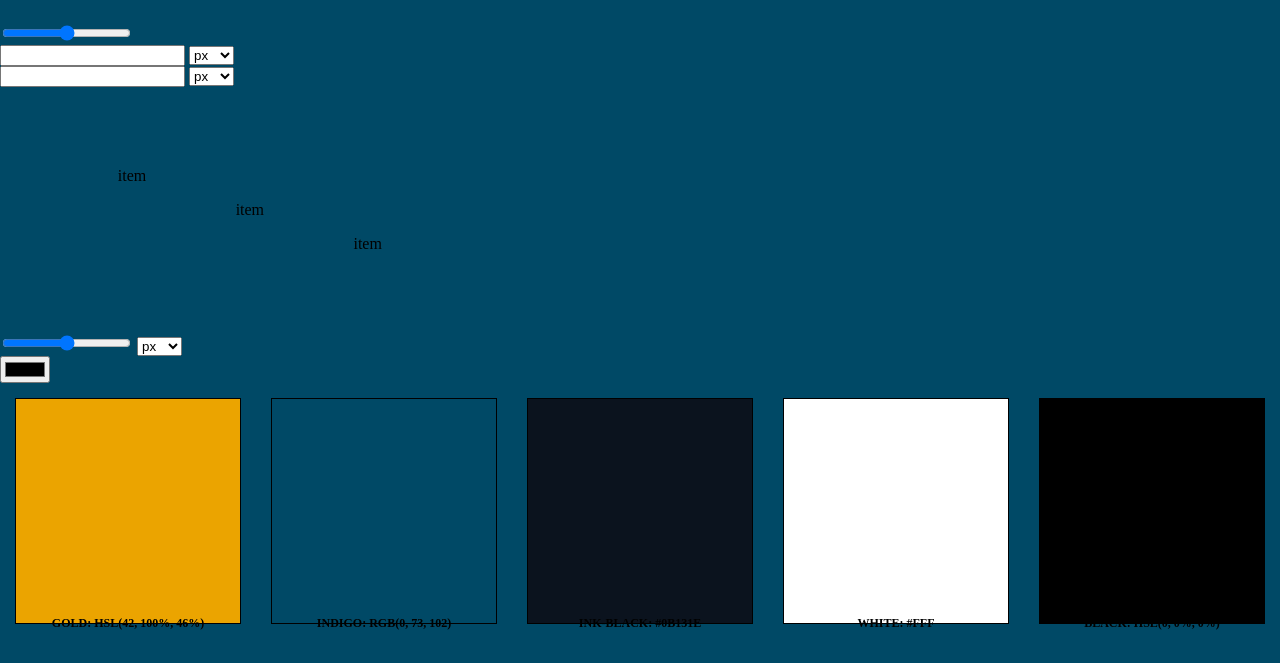
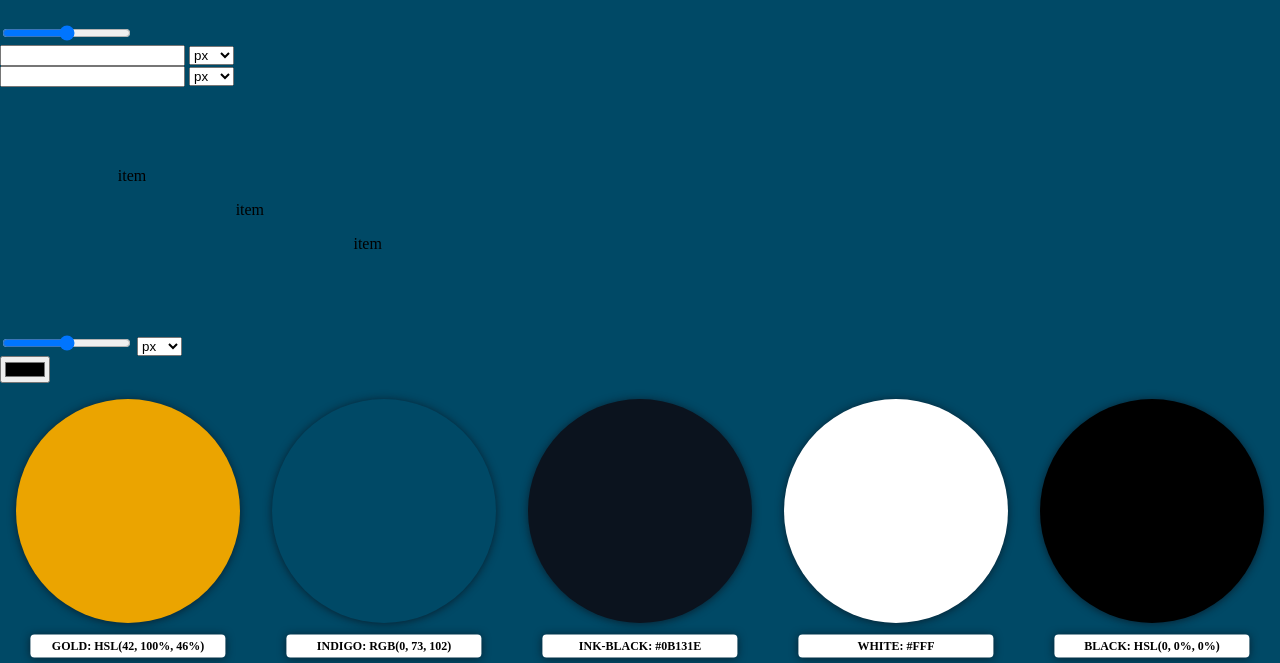
Before and after one commit to rafzielinski/monolith, a website built with Parcel: page src/index.html in a window 1280 px wide. Shown: the part 137-800 px from the top of the page. Built offline with nearby package versions, Linux system fonts and the light colour scheme.

Commit message:
add some styles to colors

```diff
--- a/src/scss/_monolith/colors.scss
+++ b/src/scss/_monolith/colors.scss
@@ -21,7 +21,8 @@
       min-width: 8rem;
       height: auto;
 
-      box-shadow: 0 0 0 1px var(--color-dark);
+      border-radius: 50%;
+      box-shadow: var(--shadow-1);
 
       &::before {
         display: block;
@@ -34,14 +35,16 @@
         bottom: 0;
         left: 50%;
 
-        transform: translate(-50%, 50%);
+        transform: translate(-50%, 150%);
 
         padding: .25rem .5rem;
 
         min-width: 80%;
         max-width: calc(100% + var(--space));
 
-        // background: var(--color-dark);
+        background: var(--color-light);
+        border-radius: .25rem;
+        box-shadow: var(--shadow-1);
 
         font-size: .75rem;
         font-weight: bold;
--- a/src/scss/variables.scss
+++ b/src/scss/variables.scss
@@ -7,11 +7,12 @@
   --color-light: var(--config-color-white);
   --color-dark: var(--config-color-black);
 
+  --color-shadow-1: #{color(ink-black, $fade-out: .25)};
+
   // --grey-1: var(--config-color-grey);
 
   // Shadow
-  // --shadow-1-color:
-  // --shadow-1:
+  --shadow-1: 0 .05rem .5rem 0 var(--color-shadow-1);
 
   // Spacings
   --space: 1rem;
```
